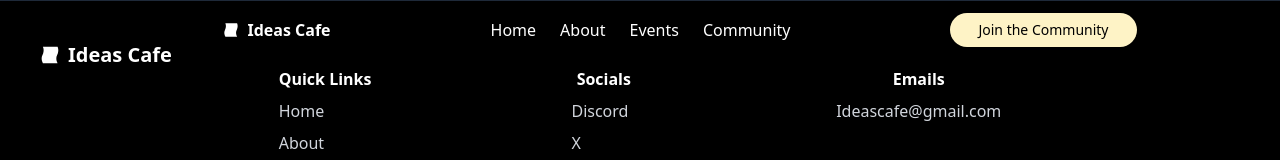
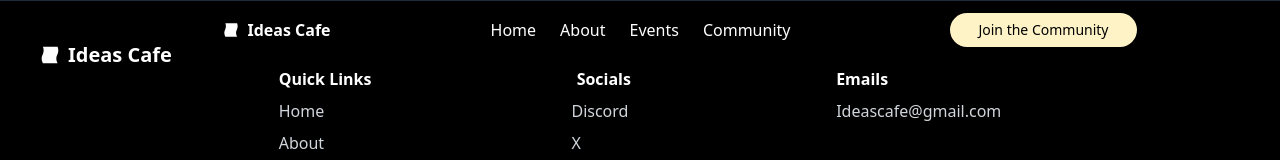
Before and after one commit to Ideas-Cafe/ideas-cafe, a Next.js app: page /Footer in a window 1280 px wide. Shown: the top 160 px of the page. Built offline with nearby package versions, Linux system fonts and the light colour scheme.

Commit message:
Minor footer adjustments

```diff
--- a/app/Footer/page.tsx
+++ b/app/Footer/page.tsx
@@ -14,7 +14,7 @@ const Footer = () => {
                 <tr>
                   <th className="px-25 py-1">Quick Links</th>
                   <th className="px-25 py-1">Socials</th>
-                  <th className="px-25 py-1">Emails</th>
+                  <th className="px-25 py-1 text-start">Emails</th>
                 </tr>
               </thead>
               <tbody className="font-light text-gray-300">
```
